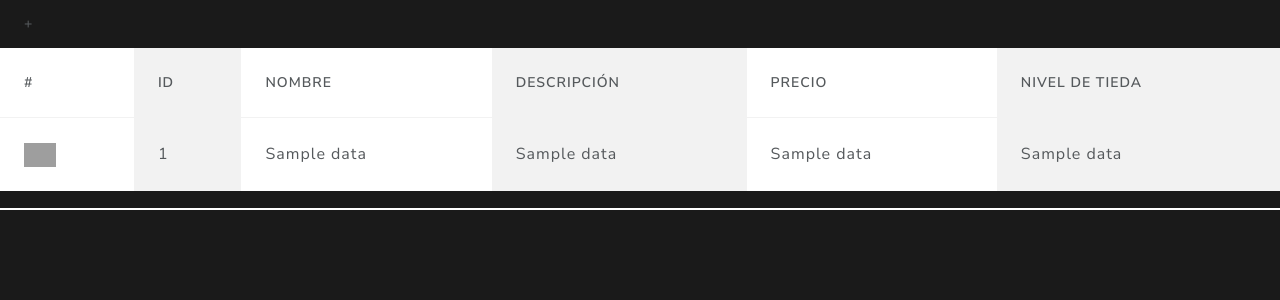
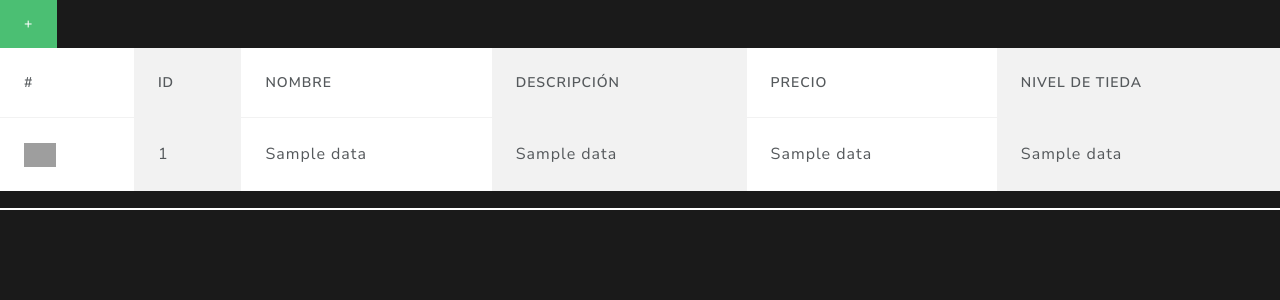
Before and after one commit to Thejairex/MHP3rd, a Flask app: template templates/item-shop.html in a window 1280 px wide. Shown: the part 94-394 px from the top of the page. Run offline with Flask 3, Linux system fonts and the light colour scheme; the template is opened without the code that fills it: most values are stand-ins (such as "Sample title", 1, 10 or a date in 2020); some libraries are stand-ins or nearby versions; grey boxes are pictures that could not be loaded.

Commit message:
fixing 0.1

```diff
--- a/app.py
+++ b/app.py
@@ -1,6 +1,7 @@
 from flask import *
 from werkzeug.utils import secure_filename
 from security import Security
+import os
 
 from db import Db
 
@@ -14,7 +15,7 @@ def upload(folder, archivo):
         if Security().verify_extension(filename):
             url = f"img/{folder}/{filename}"
             print(url)
-            archivo.save("static/" + url)
+            archivo.save(os.path.join("static/" + url))
             return url
 
         else:
--- a/templates/item-shop.html
+++ b/templates/item-shop.html
@@ -5,7 +5,7 @@
 {% include 'layouts/navbar.html' %}
 
 <main>
-    <a href="/item-shop/add" class="btn"> + </a>
+    <a href="/item-shop/add" class="btn btn-success"> + </a>
     <table class="table table-hover table-striped-columns">
         <thead>
             <th scope="col">#</th>
```
